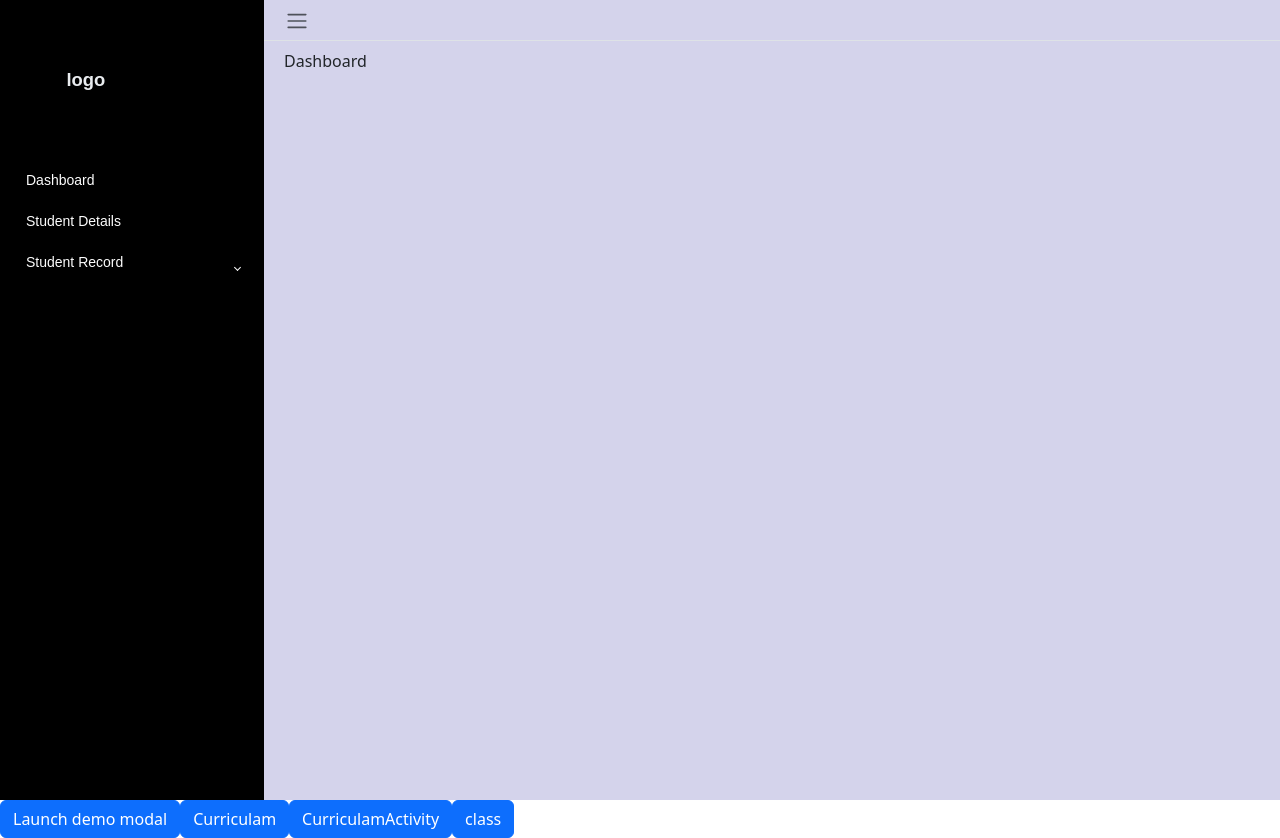
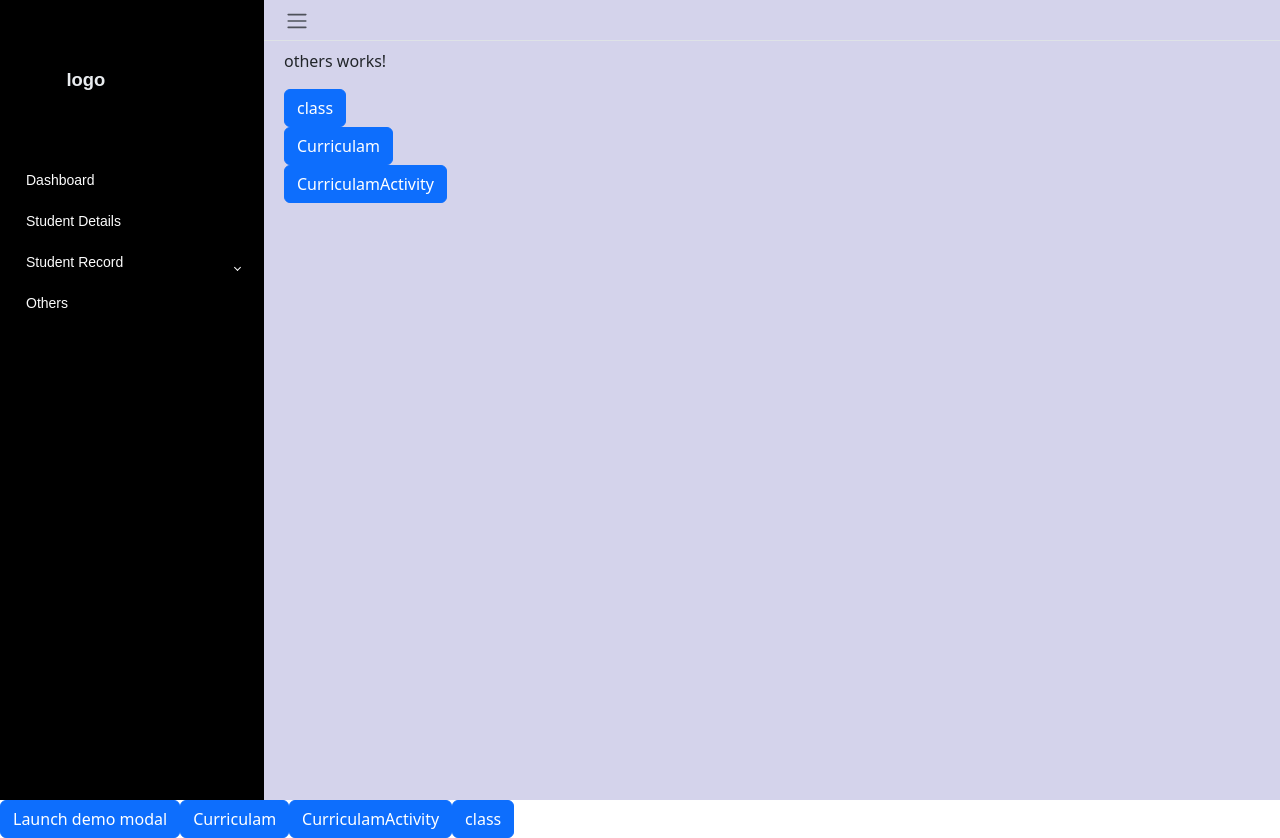
Before and after one commit to firnasrif/Angular, an Angular app in the folder SMS/: page /others in a window 1280 px wide. Before the commit this address led to /. Built offline with nearby package versions, Linux system fonts and the light colour scheme.

Commit message:
other page pages and class,curr,currActivity forms are created

```diff
--- a/SMS/src/app/app.routes.ts
+++ b/SMS/src/app/app.routes.ts
@@ -1,9 +1,11 @@
 import { Routes } from '@angular/router';
 import { DashboardComponent } from './pages/dashboard/dashboard.component';
 import { StddetailsComponent } from './pages/stddetails/stddetails.component';
+import { OthersComponent } from './pages/others/others.component';
 
 export const routes: Routes = [
   { path: 'dashboard', component: DashboardComponent },
   { path: 'student/details', component: StddetailsComponent },
+  { path: 'others', component: OthersComponent },
 
 ];
--- /dev/null
+++ b/SMS/src/app/pages/others/others.component.html
@@ -0,0 +1,4 @@
+<p>others works!</p>
+<app-class></app-class><br>
+<app-curr></app-curr><br>
+<app-curractivity></app-curractivity>
--- a/SMS/src/app/sidebar/sidebar.component.html
+++ b/SMS/src/app/sidebar/sidebar.component.html
@@ -19,6 +19,7 @@
               <li class="sidebar-item ms-4"><a class="sidebar-link">Grade 05</a></li>
             </ul>
           </li>
+          <li class="sidebar-item "><a class="sidebar-link" routerLink="/others" routerLinkActive="active">Others</a></li>
         </ul>
       </div>
     </div>
@@ -38,7 +39,7 @@
     <main class="content  px-md-2 py-2 position-relative">
 
       <div class="container-fluid scrollarea" id="content-section">
-Dashboard
+<router-outlet></router-outlet>
       </div>
     </main>
 
```
Also changed, not shown: SMS/src/app/pages/others/others.component.ts (added, +15 -0 lines), SMS/src/app/pages/others/others.component.scss (added), 1 other file (tests, documents, lock files or other folders).
